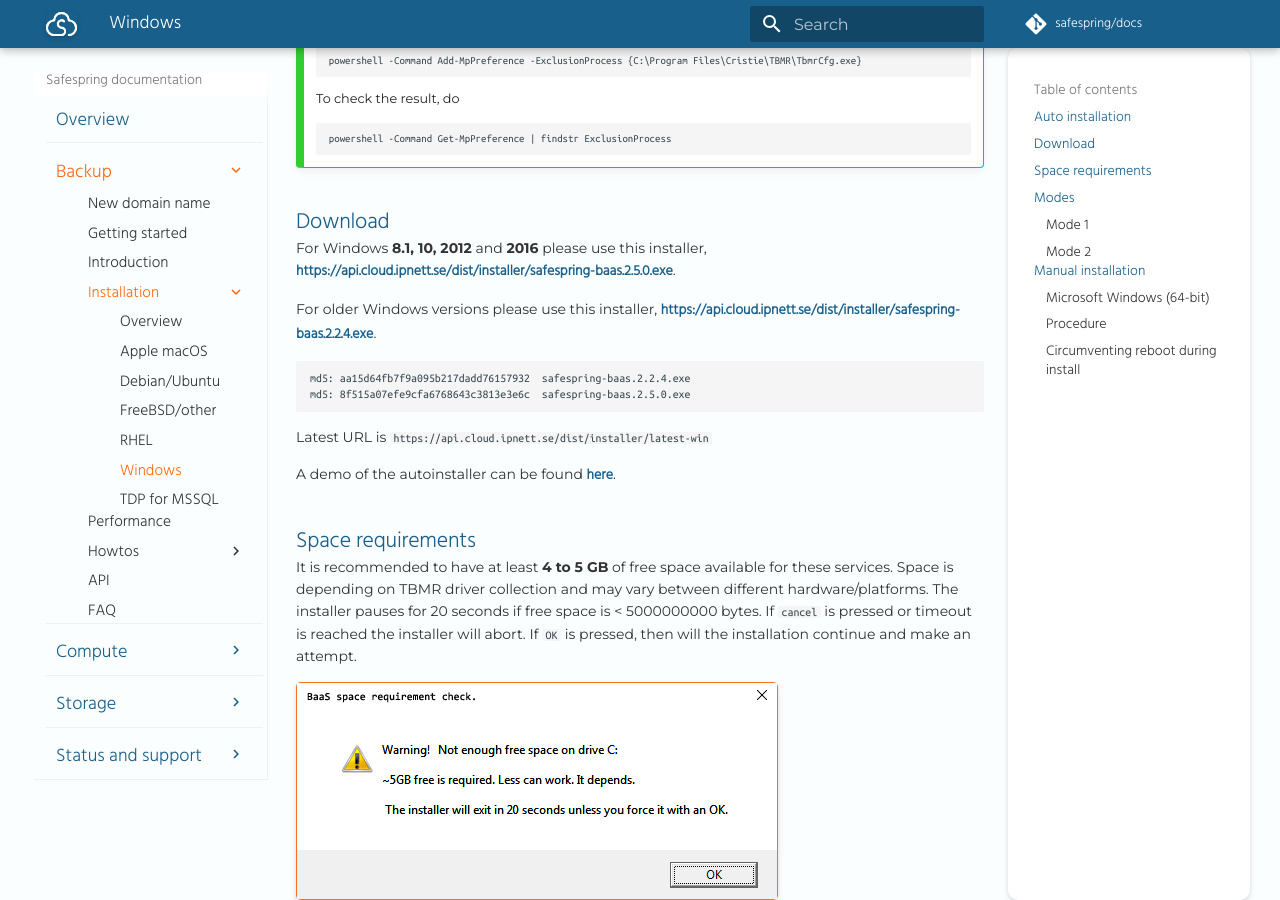
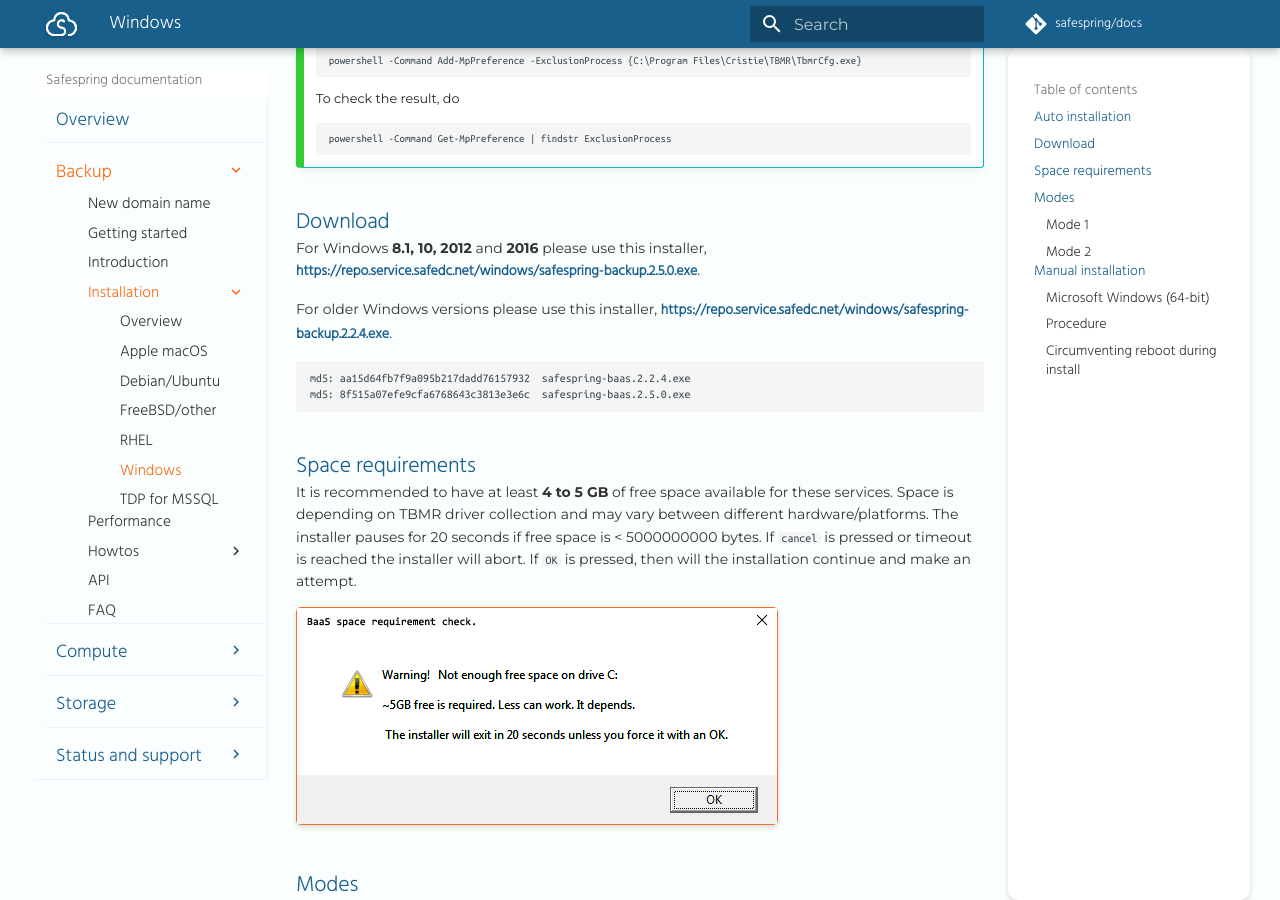
Before and after one commit to safespring/docs, an MkDocs documentation site: the page built from content/backup/install/windows.md, in a window 1280 px wide and 900 px high, scrolled down 1380 px. Built offline with MkDocs 1.6.1 and Material for MkDocs 9.7.7, drawn with Linux system fonts in a browser that asks for light colours; comment, search, counter and statistics services are not loaded; old or Windows-style settings are respelled for this version of MkDocs.

Commit message:
New URLs for windosw installers. Remove obsolete links.

````diff
--- a/content/backup/install/windows.md
+++ b/content/backup/install/windows.md
@@ -37,19 +37,15 @@
 
 ## Download
 For Windows **8.1, 10, 2012** and **2016** please use this installer,
-[https://api.cloud.ipnett.se/dist/installer/safespring-baas.2.5.0.exe](https://api.cloud.ipnett.se/dist/installer/safespring-baas.2.5.0.exe).
+[https://repo.service.safedc.net/windows/safespring-backup.2.5.0.exe](https://repo.service.safedc.net/windows/safespring-backup.2.5.0.exe).
 
 For older Windows versions please use this installer,
-[https://api.cloud.ipnett.se/dist/installer/safespring-baas.2.2.4.exe](https://api.cloud.ipnett.se/dist/installer/safespring-baas.2.2.4.exe).
+[https://repo.service.safedc.net/windows/safespring-backup.2.2.4.exe](https://repo.service.safedc.net/windows/safespring-backup.2.2.4.exe).
 
 ```
 md5: aa15d64fb7f9a095b217dadd76157932  safespring-baas.2.2.4.exe
 md5: 8f515a07efe9cfa6768643c3813e3e6c  safespring-baas.2.5.0.exe
 ```
-
-Latest URL is `https://api.cloud.ipnett.se/dist/installer/latest-win`
-
-A demo of the autoinstaller can be found [here](https://api.cloud.ipnett.se/dist/media/IPnett-BaaS-Installation.avi).
 
 ## Space requirements
 It is recommended to have at least **4 to 5 GB** of free space available for these services. Space is depending on TBMR driver collection and may vary between different hardware/platforms.
@@ -244,9 +240,6 @@
 ## Report problems
 In case of reporting a problem please include ALL logfiles from `%TEMP%` named `Safespring*.*`, `BaaS*.*` and `Cristie*.*`.
 
-## Simple launch script
-This script will start a incremental backup and keep the window open until it's manually closed. This makes it possible to verify a successful backup. Feel free to modify to your own needs. (Right click and 'Save target as...') [Download here](https://api.cloud.ipnett.se/dist/installer/RunBaaS.cmd).
-
 ```shell
 @echo off
 :: ******************************************************
````
